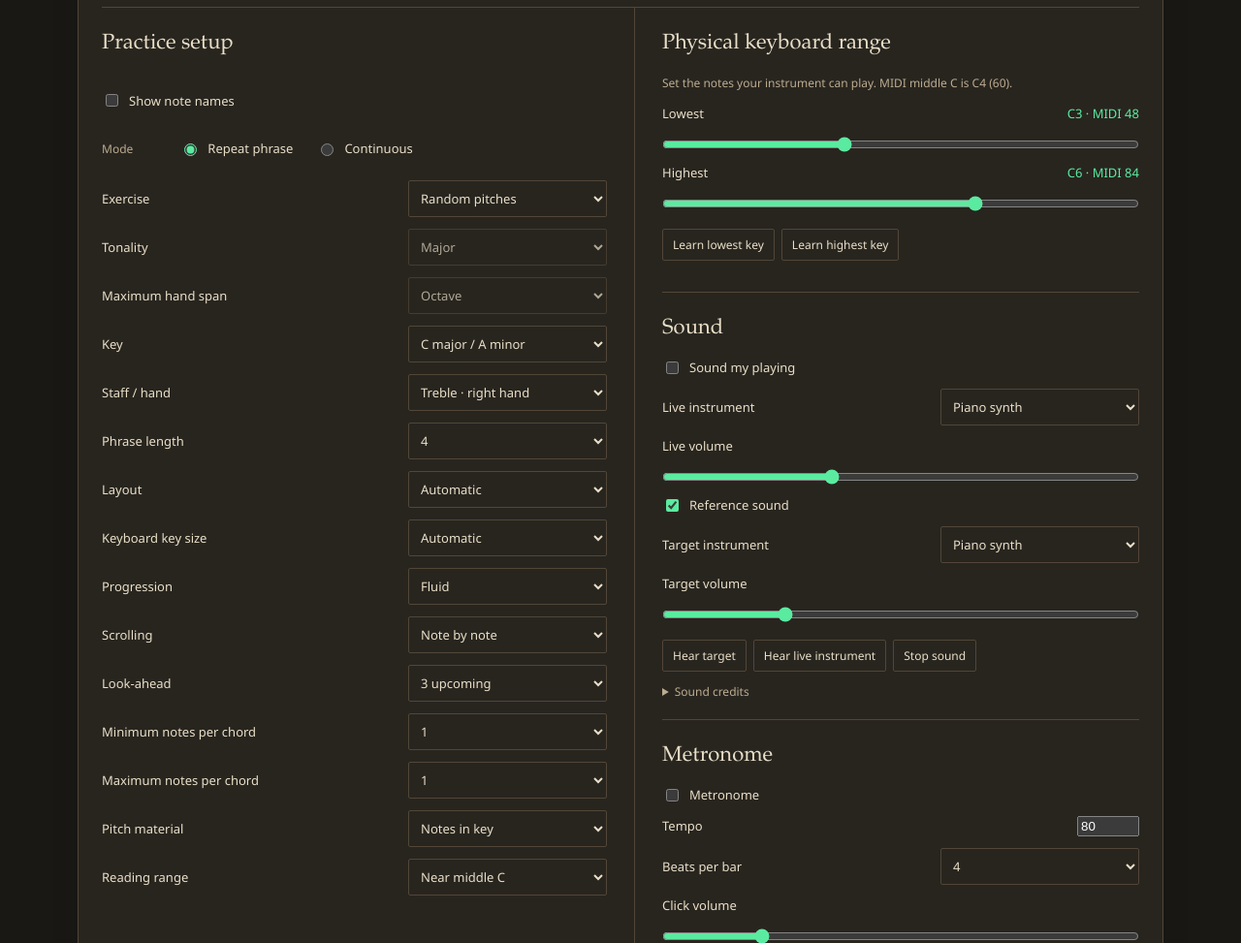
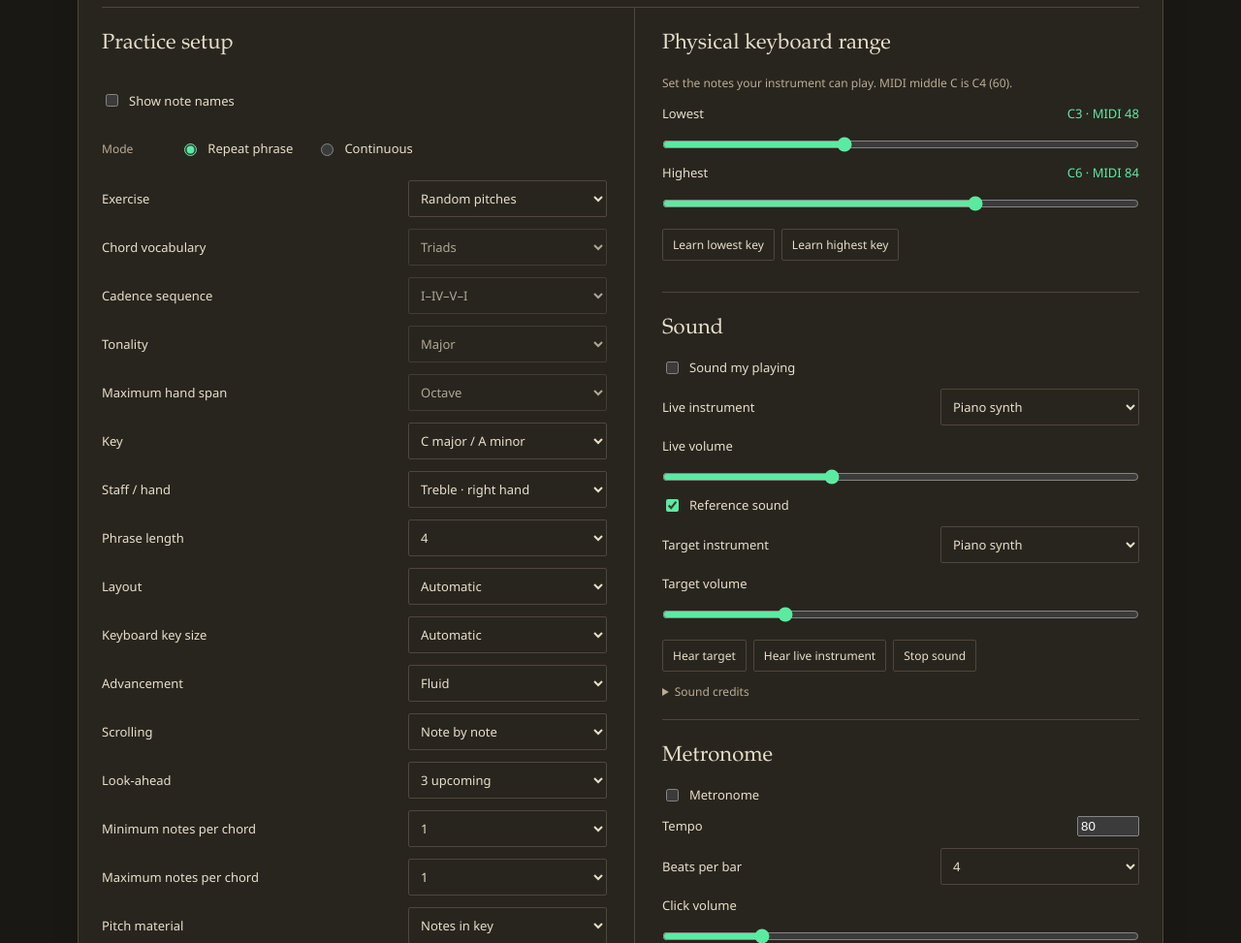
Before and after one commit to dkjroot/piano_sight_reader, a Flask app: page / in a window 1280 px wide. Shown: the part 692-1665 px from the top of the page at 97% size. Run offline with Flask 3, Linux system fonts and the light colour scheme.

Commit message:
Add diatonic seventh chords and varied cadence practice

```diff
--- a/static/app.js
+++ b/static/app.js
@@ -1,7 +1,7 @@
 import {FlowGate} from './flow.js';
 import {KEYS, keyAlterations, spell, noteName, staffStep, chordName, match, Performance} from './core.js';
 import {staffLayout, accidentalLayout, readingWindow} from './notation.js';
-import {makePracticePhrase as makePhrase} from './harmony.js';
+import {makePracticePhrase as makePhrase,cadenceLabels} from './harmony.js';
 import {ProgressPanel} from './progress.js';
 import {SoundPanel} from './sound.js';
 import {ScorePanel} from './score.js';
@@ -19,7 +19,7 @@ const scorePanel = new ScorePanel((score,bounds,filename)=>{
   activePiece={score,bounds,filename}; $('source-midi').disabled=false; $('source').value='midi'; $('end-repeat').checked=true;
   completed=0; $('count').textContent='0'; persist(); syncMode(); newTarget();
 },()=>settings());
-const controls = ['progression', 'hand', 'size', 'min-size', 'length', 'preview', 'scroll-mode', 'source', 'harmony-scale', 'hand-span', 'material', 'span', 'low', 'high', 'key'];
+const controls = ['progression', 'hand', 'size', 'min-size', 'length', 'preview', 'scroll-mode', 'source', 'harmony-kind', 'cadence-shape', 'harmony-scale', 'hand-span', 'material', 'span', 'low', 'high', 'key'];
 for (const id of ['size','min-size']) $(id).replaceChildren(...Array.from({length:10}, (_, i) => new Option(String(i+1), String(i+1))));
 $('key').replaceChildren(...KEYS.map(key => new Option(key.label, key.id)));
 let target = [], completed = 0, solved = false, settleTimer, nextTimer, access, selectedInput, learning;
@@ -51,7 +51,10 @@ function syncMode() {
   const continuous = settings().endAction === 'new';
   $('length').disabled = continuous || imported; $('min-size').disabled=imported;
   const harmonic=['triads','cadence'].includes($('source').value);
-  $('harmony-scale').disabled=!harmonic; $('hand-span').disabled=!harmonic;
+  $('harmony-scale').disabled=!harmonic; $('hand-span').disabled=!harmonic; $('harmony-kind').disabled=!harmonic;
+  $('cadence-shape').disabled=$('source').value!=='cadence';
+  const labels=cadenceLabels($('harmony-scale').value==='minor',$('harmony-kind').value==='sevenths');
+  [...$('cadence-shape').options].forEach((option,i)=>option.textContent=labels[i]);
   $('material').disabled=harmonic;
   $('practice-title').textContent = imported ? 'Pitch outline' : continuous ? 'Practice' : 'Phrase';
   $('count-label').textContent = continuous ? 'targets completed' : 'repetitions completed';
--- a/static/harmony.js
+++ b/static/harmony.js
@@ -3,10 +3,15 @@ import {candidates, makePhrase, spellChord} from './core.js';
 const TONICS={C:0,G:7,D:2,A:9,E:4,B:11,'F#':6,'C#':1,F:5,Bb:10,Eb:3,Ab:8,Db:1,Gb:6,Cb:11};
 const MAJOR=[0,2,4,5,7,9,11], MINOR=[0,2,3,5,7,8,10];
 
-export function harmonicPitchClasses(key, minor, degree) {
+export function cadenceLabels(minor=false,sevenths=false) {
+  if(sevenths) return minor ? ['i7–iv7–v7–i7','iiø7–v7–i7','i7–VImaj7–iiø7–v7'] : ['Imaj7–IVmaj7–V7–Imaj7','ii7–V7–Imaj7','Imaj7–vi7–ii7–V7'];
+  return minor ? ['i–iv–v–i','ii°–v–i','i–VI–ii°–v'] : ['I–IV–V–I','ii–V–I','I–vi–ii–V'];
+}
+
+export function harmonicPitchClasses(key, minor, degree, sevenths=false) {
   const scale=minor ? MINOR : MAJOR;
   const tonic=((TONICS[key] ?? 0)+(minor ? 9 : 0))%12;
-  return [0,2,4].map(offset=>(tonic+scale[(degree+offset)%7])%12);
+  return (sevenths ? [0,2,4,6] : [0,2,4]).map(offset=>(tonic+scale[(degree+offset)%7])%12);
 }
 
 function voicings(pool, pcs, count, settings) {
@@ -37,8 +42,9 @@ export function makePracticePhrase(settings, random=Math.random) {
   let previous=[];
   for (let step=0; step<length; step++) {
     const absolute=step+(settings.sequenceOffset || 0);
-    const degree=source === 'cadence' ? [0,3,4,0][absolute%4] : Math.floor(random()*7);
-    const pcs=harmonicPitchClasses(settings.key,minor,degree);
+    const pattern=({'ii-v-i':[1,4,0],turnaround:[0,5,1,4]})[settings['cadence-shape']]||[0,3,4,0];
+    const degree=source === 'cadence' ? pattern[absolute%pattern.length] : Math.floor(random()*7);
+    const pcs=harmonicPitchClasses(settings.key,minor,degree,settings['harmony-kind']==='sevenths');
     const requested=min+Math.floor(random()*(max-min+1));
     let options=[];
     for (let count=requested; count>=1 && !options.length; count--) options=voicings(pool,pcs,count,settings);
--- a/static/metrics.js
+++ b/static/metrics.js
@@ -38,6 +38,8 @@ export function exerciseIdentity(notes,settings,phrase) {
   const fields=['hand','key','source','material','span','low','high','size','min-size','harmony-scale','hand-span','endAction'];
   if(imported) fields.push('scoreId','passage');
   if(settings.progression) fields.push('progression');
+  if(['triads','cadence'].includes(settings.source) && settings['harmony-kind']) fields.push('harmony-kind');
+  if(settings.source==='cadence' && settings['cadence-shape']) fields.push('cadence-shape');
   return JSON.stringify([1,fields.map(field=>[field,settings[field]??null]),notes.map(n=>{const values=[n.midi,n.letter,n.accidental,n.octave,n.staff]; if(imported) values.push(n.sourceOnset); return values;}),settings.endAction==='repeat' && !imported ? phrase.map(chord=>chord.map(n=>n.midi)) : null]);
 }
 export function grouped(records,dimension) {
@@ -114,7 +116,7 @@ export function readingPatterns(records) {
       if(!flags.length) continue;
       const fields=cohort.fields;
       result.push({note:note.letter+({'-2':'𝄫','-1':'♭',0:'',1:'♯',2:'𝄪'})[note.accidental]+note.octave,staff:note.staff,count:rows.length,corrected,median:stats.median,baseline,flags,
-        context:{scoreTitle:cohort.rows[0].context.scoreTitle,passage:fields.get('passage'),key:fields.get('key'),hand:fields.get('hand'),source:fields.get('source'),mode:fields.get('endAction'),low:fields.get('low'),high:fields.get('high'),material:fields.get('material')}});
+        context:{scoreTitle:cohort.rows[0].context.scoreTitle,passage:fields.get('passage'),key:fields.get('key'),hand:fields.get('hand'),source:fields.get('source'),harmonyKind:fields.get('harmony-kind'),harmonyScale:fields.get('harmony-scale'),cadenceShape:fields.get('cadence-shape'),mode:fields.get('endAction'),low:fields.get('low'),high:fields.get('high'),material:fields.get('material')}});
     }
   }
   return result.sort((a,b)=>b.corrected/b.count-a.corrected/a.count || b.median/b.baseline-a.median/a.baseline || b.count-a.count).slice(0,12);
--- a/static/progress.js
+++ b/static/progress.js
@@ -1,3 +1,4 @@
+import {cadenceLabels} from './harmony.js';
 import {AttemptTracker,cleanHistory,summary,exerciseIdentity,grouped,daily,parseHistory,mergeHistory,readingPatterns,clearHistoryPeriod} from './metrics.js';
 const $=id=>document.getElementById(id);
 const STORE='piano-sight-reader-history-v1', PREF='piano-sight-reader-save-history';
@@ -82,7 +83,10 @@ export class ProgressPanel {
       const material=({white:'In key',sharps:'Chromatic ♯',flats:'Chromatic ♭'})[context.material]||'';
       const hand=({left:'Bass',right:'Treble',both:'Both staves'})[context.hand]||'';
       const passage=context.passage ? ` · attacks ${context.passage.start}–${context.passage.end}` : '';
-      const scope=`${source} · ${mode} · ${hand} · ${context.key||''} · ${material} · MIDI ${context.low}–${context.high}${passage}`;
+      const harmony=context.harmonyKind==='sevenths' ? ' · Sevenths' : '';
+      const cadenceIndex=['authentic','ii-v-i','turnaround'].indexOf(context.cadenceShape);
+      const cadence=cadenceIndex<0 ? '' : cadenceLabels(context.harmonyScale==='minor',context.harmonyKind==='sevenths')[cadenceIndex];
+      const scope=`${source}${harmony}${cadence ? ' · '+cadence : ''} · ${mode} · ${hand} · ${context.key||''} · ${material} · MIDI ${context.low}–${context.high}${passage}`;
       for(const value of [pattern.note,pattern.staff,scope,pattern.count,pattern.corrected,seconds(pattern.median),pattern.flags.join(' · ')]) {const cell=document.createElement('td'); cell.textContent=value; row.append(cell);}
       patternBody.append(row);
     }
--- a/templates/index.html
+++ b/templates/index.html
@@ -35,14 +35,16 @@
     <fieldset class="phrase-end"><legend>Mode</legend><label class="check"><input id="end-repeat" type="radio" name="end-action" value="repeat" checked> Repeat phrase</label><label class="check"><input id="end-new" type="radio" name="end-action" value="new"> Continuous</label></fieldset>
 
       <label>Exercise <select id="source"><option value="random">Random pitches</option><option value="triads">Diatonic chords</option><option value="cadence">Cadence</option><option id="source-midi" value="midi" disabled>Local MIDI outline</option></select></label>
+      <label>Chord vocabulary <select id="harmony-kind"><option value="triads">Triads</option><option value="sevenths">Diatonic sevenths</option></select></label>
+      <label>Cadence sequence <select id="cadence-shape"><option value="authentic">I–IV–V–I</option><option value="ii-v-i">ii–V–I</option><option value="turnaround">I–vi–ii–V</option></select></label>
       <label>Tonality <select id="harmony-scale"><option value="major">Major</option><option value="minor">Natural minor</option></select></label>
       <label>Maximum hand span <select id="hand-span"><option value="12">Octave</option><option value="16">Tenth</option><option value="24">Two octaves</option></select></label>
       <label>Key <select id="key"><option value="C">C major / A minor</option></select></label>
       <label>Staff / hand <select id="hand"><option value="right">Treble · right hand</option><option value="left">Bass · left hand</option><option value="both">Both hands</option></select></label>
-      <label>Phrase length <select id="length"><option value="1">1</option><option value="2">2</option><option value="4" selected>4</option><option value="8">8</option><option value="12">12</option><option value="16">16</option><option value="24">24</option><option value="32">32</option></select></label>
+      <label>Phrase length <select id="length"><option value="1">1</option><option value="2">2</option><option value="3">3</option><option value="4" selected>4</option><option value="6">6</option><option value="8">8</option><option value="12">12</option><option value="16">16</option><option value="24">24</option><option value="32">32</option></select></label>
       <label>Layout <select id="density"><option value="auto">Automatic</option><option value="720">720p</option><option value="1080">1080p</option><option value="1440">1440p</option><option value="2160">2160p</option></select></label>
       <label>Keyboard key size <select id="key-size"><option value="auto">Automatic</option><option value="36">Large · 36 px</option><option value="28">Medium · 28 px</option><option value="20">Small · 20 px</option></select></label>
-      <label>Progression <select id="progression"><option value="flow">Fluid</option><option value="release">Release between targets</option></select></label>
+      <label>Advancement <select id="progression"><option value="flow">Fluid</option><option value="release">Release between targets</option></select></label>
       <label>Scrolling <select id="scroll-mode"><option value="note">Note by note</option><option value="page">Page by page</option></select></label>
       <label>Look-ahead <select id="preview"><option value="0">None</option><option value="1">1 upcoming</option><option value="2">2 upcoming</option><option value="3" selected>3 upcoming</option><option value="4">4 upcoming</option><option value="7">7 upcoming</option></select></label>
       <label>Minimum notes per chord <select id="min-size"></select></label>
```
Also changed, not shown: DEVELOPMENT.md (+8 -0 lines), ROADMAP.md (+1 -1 lines), tests/browser.cjs (+11 -0 lines), tests/core.test.js (+35 -1 lines), README.md.
